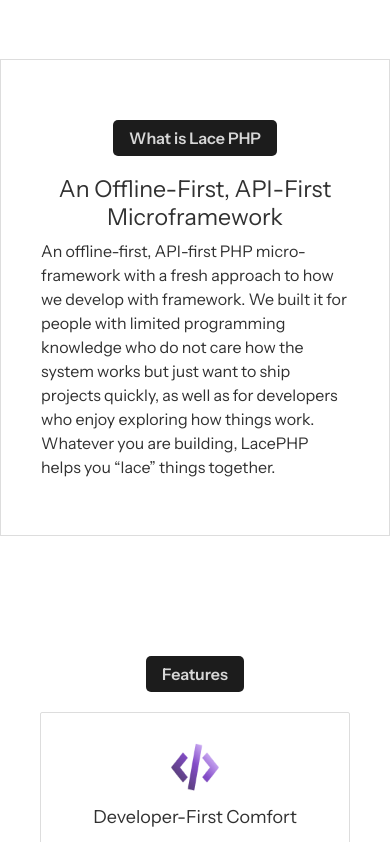
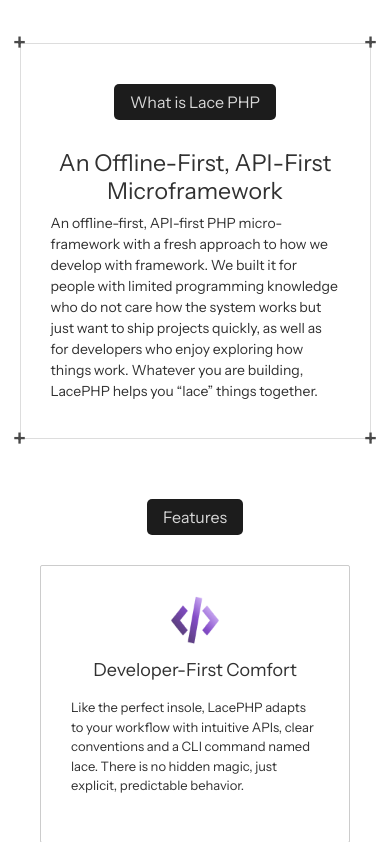
Before and after one commit to Iretomiwa1234/LacePHP, a plain HTML site: page index.html in a window 390 px wide. Shown: the part 720-1562 px from the top of the page. Drawn offline with nearby package versions, Linux system fonts and the light colour scheme.

Commit message:
lacey-code

```diff
--- a/index.html
+++ b/index.html
@@ -74,14 +74,24 @@
 
   </header>
 
+<div class="lace-php-container">
+  <!-- Plus icons at the corners -->
+  <span class="plus-icon top-left">+</span>
+  <span class="plus-icon top-right">+</span>
+  <span class="plus-icon bottom-left">+</span>
+  <span class="plus-icon bottom-right">+</span>
+
   <div class="lace-php content4" id="lace-php">
-    <div class="btns justify-content-center ">
+    <div class="btns justify-content-center">
       <a href="#lace-php" class="btn3">What is Lace PHP</a>
     </div>
     <h3>An Offline-First, API-First Microframework</h3>
-    <p> An offline-first, API-first PHP micro-framework with a fresh approach to how we develop with framework. We built it for people with limited programming knowledge who do not care how the system works but just want to ship projects quickly, as well as for developers who enjoy exploring how things work. Whatever you are building, LacePHP helps you “lace” things together.</p>
+    <p>
+      An offline-first, API-first PHP micro-framework with a fresh approach to how we develop with framework. We built it for people with limited programming knowledge who do not care how the system works but just want to ship projects quickly, as well as for developers who enjoy exploring how things work. Whatever you are building, LacePHP helps you “lace” things together.
+    </p>
+  </div>
+</div>
 
-  </div>
 
   <section class="features content1" id="features">
   <div class="btns justify-content-center ">
@@ -146,23 +156,22 @@
         <div class="btns justify-content-center ">
           <a href="#structure" class="btn3">Folder Structure</a>
         </div>
-        <div class="position-relative text-muted">
+        <div class="position-relative text-muted content3">
         <img src="Images/File Structure.png" alt="Lace PHP Shoe" class="shoe-img" />
         </div>
 
-    <div class="mt-5 text-muted">
+    <div class="mt-5 mb-5 text-muted">
       Whether you're building a quick prototype or a production REST API, LacePHP helps you "lace" things together in minutes — no boilerplate, no heavy dependencies.
     </div>
+    <div class="source-code-container">
+      <span class="plus-icon top-left">+</span>
+  <span class="plus-icon top-right">+</span>
+  <span class="plus-icon bottom-left">+</span>
+  <span class="plus-icon bottom-right">+</span>
   <div class="source-code text-muted">
     <ul>
-            <li>Sockliner: The application kernel
-Shoepad: Advanced bootstrap layer
-ShoeResponder: Flexible response formatter & error pages
-Knots: Middleware (MagicDebugKnots, RateLimitKnots, MetricsKnots, ShoeGateKnots…)
-SewGet/SewPost: Fluent route registration
-</li>
-            <li>Sockliner: The application kerne</li>
-            <li>Shoepad: Advanced bootstrap laye</li>
+      <li>Sockliner: The application kernel</li>
+      <li>Shoepad: Advanced bootstrap layer</li>
       <li>ShoeResponder: Flexible response formatter & error pages</li>
       <li>Knots: Middleware (MagicDebugKnots, RateLimitKnots, MetricsKnots, ShoeGateKnots…)</li>
       <li>SewGet/SewPost: Fluent route registration</li>
@@ -172,6 +181,9 @@
       <li>ShoeHttp: Lightweight cURL wrapper (REST, SOAP, multipart, auth)</li>
     </ul>
   </div>
+
+</div>
+
   </div>
    </div>
 
--- a/style.css
+++ b/style.css
@@ -3,7 +3,6 @@
     margin: 0;
     font-family: "Instrument Sans", sans-serif;
     color: #313131;
-
 }
 
 .content1{
@@ -18,14 +17,14 @@
 }
 .content3{
   width: 100%;
-  max-width: 790px;
+  max-width: 820px;
     margin: 0 auto
 }
-.content4{
+/* .content4{
   width: 100%;
     max-width: 760px;
     margin: 0 auto
-}
+} */
 .content5{
   width: 100%;
     max-width: 480px;
@@ -71,7 +70,9 @@
 .btn3{
     background-color: #1C1C1C;
     color: #D7D7D7;
-    margin-bottom: 20px;
+    margin-bottom: 30px;
+    font-size: 16px;
+    font-weight: 500 !important;
 }
 
 h1{
@@ -91,15 +92,17 @@
 
 p{
    line-height: 150%;
-   font-size: 16px;
+   font-size: 14px;
    font-weight: 400;
    font-style: normal;
    margin-bottom: 20px;
 }
 .source-code{
-    margin: 40px auto;
-    font-family: "Source Code Pro", monospace;
+    font-family: "Source Code Pro", monospace !important;
     line-height: 206.99999999999997%;
+    font-weight: 300;
+    font-size: 22px;
+    letter-spacing: 2px;
 }
 ul li{
     list-style: none;
@@ -197,9 +200,11 @@
 .features{
     padding: 60px 40px;
 }
-.lace-php{
-    margin: 60px auto;
+
+.hero-section{
+  margin-bottom: 80px;
 }
+
 .community{
     text-align: center;
 }
@@ -269,7 +274,7 @@
 }
 
 .feature-card {
-  border: 1px solid #ddd;
+  border: 1px solid rgba(0, 0, 0, 0.2);
   padding: 30px;
   border-radius: 2px;
 }
@@ -316,6 +321,9 @@
 
 
 @media (max-width: 768px) {
+  .lace-php-container {
+  width: 90% !important;
+}
   .hero-section .container{
      flex-wrap: wrap;
   }
@@ -332,13 +340,10 @@
       .hero-section,
       .community,
       .structure,
-      .features,
-      .lace-php{
+      .features{
           padding: 40px 40px;
       }
-      .lace-php{
-          margin: 60px 40;
-      }
+
     }
 
     @media(max-width: 600px){
@@ -346,3 +351,58 @@
     grid-template-columns: 1fr;
   }
     }
+
+ .source-code-container {
+  position: relative;
+  display: inline-block;
+}
+.lace-php-container {
+  position: relative;
+  display: block;
+  width: 100%;
+  max-width: 760px;
+  margin: 0 auto;
+}
+
+
+.plus-icon {
+  position: absolute;
+  font-size: 24px;
+  font-weight: bold;
+  color: rgba(73, 73, 73, 1);
+  background: none;
+  line-height: 1;
+  margin: 0;
+  padding: 0;
+  pointer-events: none;
+  width: 2rem;
+  height: 2rem;
+  display: flex;
+  align-items: center;
+  justify-content: center;
+}
+
+
+.top-left {
+  top: 0;
+  left: 0;
+  transform: translate(-50%, -50%);
+}
+
+.top-right {
+  top: 0;
+  right: 0;
+  transform: translate(50%, -50%);
+}
+
+.bottom-left {
+  bottom: 0;
+  left: 0;
+  transform: translate(-50%, 50%);
+}
+
+.bottom-right {
+  bottom: 0;
+  right: 0;
+  transform: translate(50%, 50%);
+}
```
Lines whose indentation alone changed are shown as unchanged.
